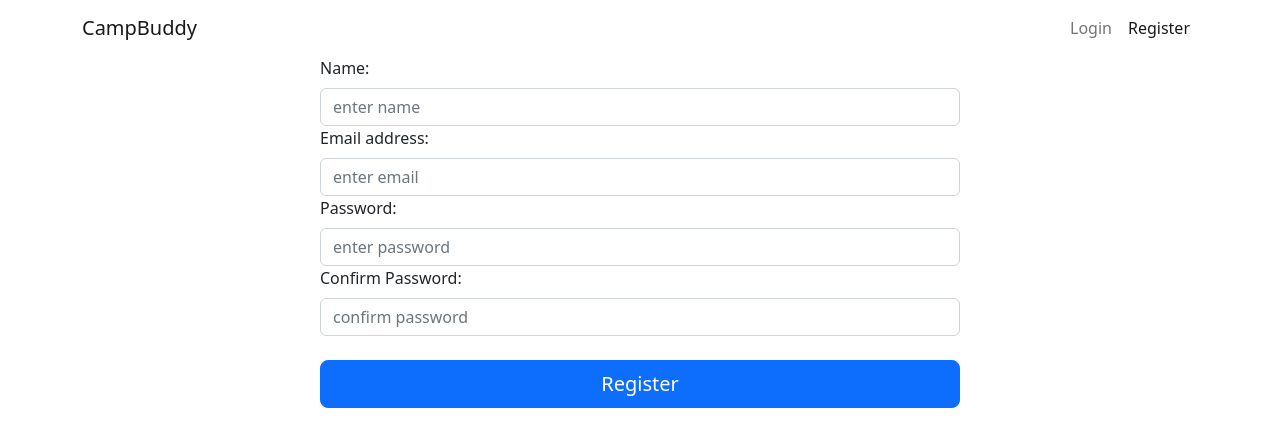
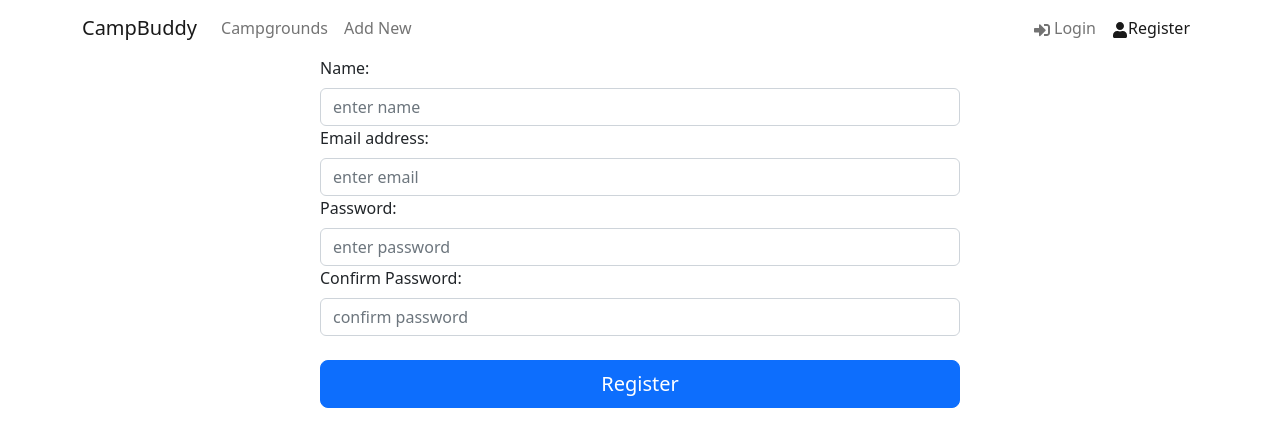
Before and after one commit to jacobbarnette/campBuddy, a React (Create React App) app in the folder frontend/: page /Register in a window 1280 px wide. Shown: the top 446 px of the page. Built offline with nearby package versions, Linux system fonts and the light colour scheme.

Commit message:
Update Header.js

```diff
--- a/frontend/src/pages/Header.js
+++ b/frontend/src/pages/Header.js
@@ -3,6 +3,7 @@ import { Navbar, Nav, Container } from "react-bootstrap";
 import { LinkContainer } from "react-router-bootstrap";
 import { useSelector, useDispatch } from "react-redux";
 import { useNavigate } from "react-router-dom";
+import { FaSignInAlt, FaSignOutAlt, FaUser } from "react-icons/fa";
 import { logout, reset } from "../features/auth/authSlice";
 const Header = () => {
   const { user } = useSelector((state) => state.auth);
@@ -23,18 +24,36 @@ const Header = () => {
           </LinkContainer>
           <Navbar.Toggle aria-controls="basic-navbar-nav" />
           <Navbar.Collapse id="basic-navbar-nav">
+            <Nav>
+              <Nav.Link>Campgrounds</Nav.Link>
+              <Nav.Link>Add New</Nav.Link>
+            </Nav>
             <Nav className="ms-auto">
               {user ? (
-                <LinkContainer to="/">
-                  <Nav.Link onClick={onLogout}>Logout</Nav.Link>
-                </LinkContainer>
+                <>
+                  <Nav.Link>Signed in as {user.name}</Nav.Link>
+                  <LinkContainer to="/">
+                    <Nav.Link onClick={onLogout}>
+                      {" "}
+                      <FaSignOutAlt />
+                      Logout
+                    </Nav.Link>
+                  </LinkContainer>
+                </>
               ) : (
                 <>
                   <LinkContainer to="/login">
-                    <Nav.Link>Login</Nav.Link>
+                    <Nav.Link>
+                      {" "}
+                      <FaSignInAlt /> Login
+                    </Nav.Link>
                   </LinkContainer>
                   <LinkContainer to="/register">
-                    <Nav.Link>Register</Nav.Link>
+                    <Nav.Link>
+                      {" "}
+                      <FaUser />
+                      Register
+                    </Nav.Link>
                   </LinkContainer>
                 </>
               )}
```
